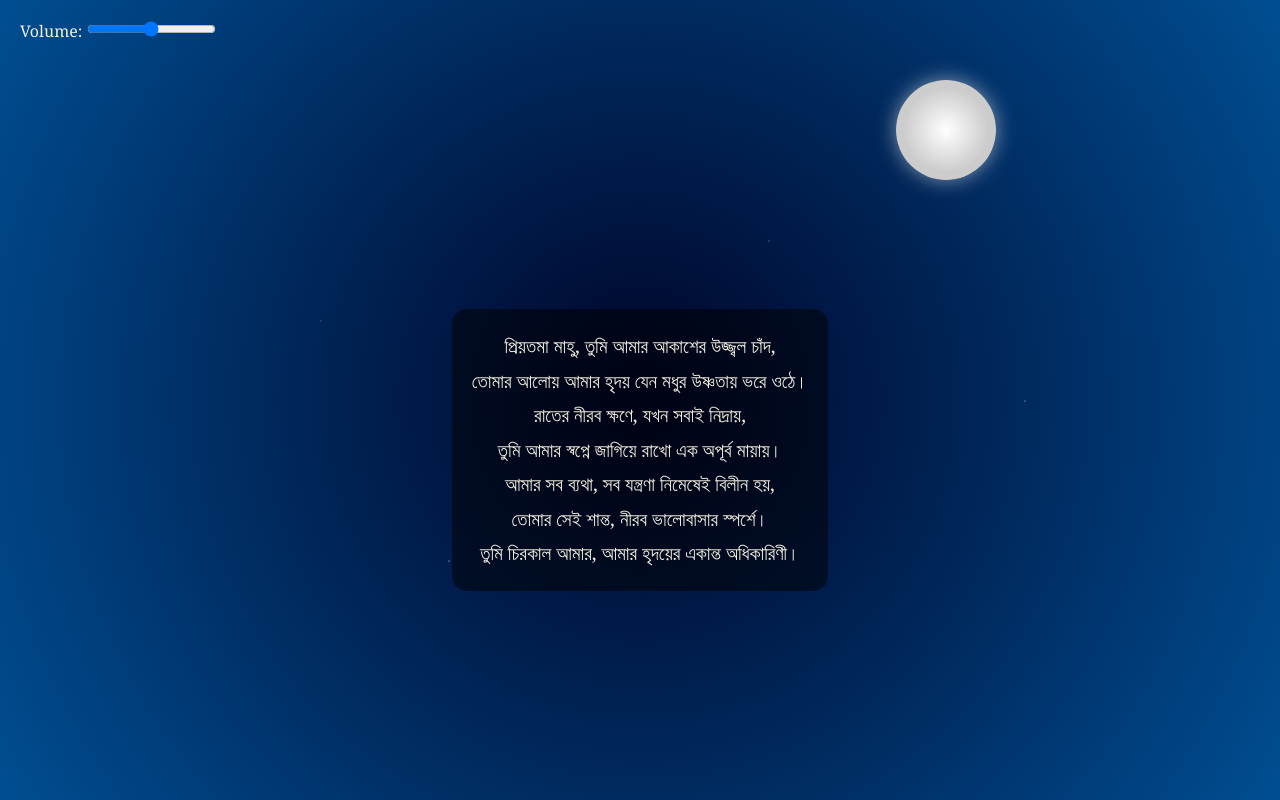
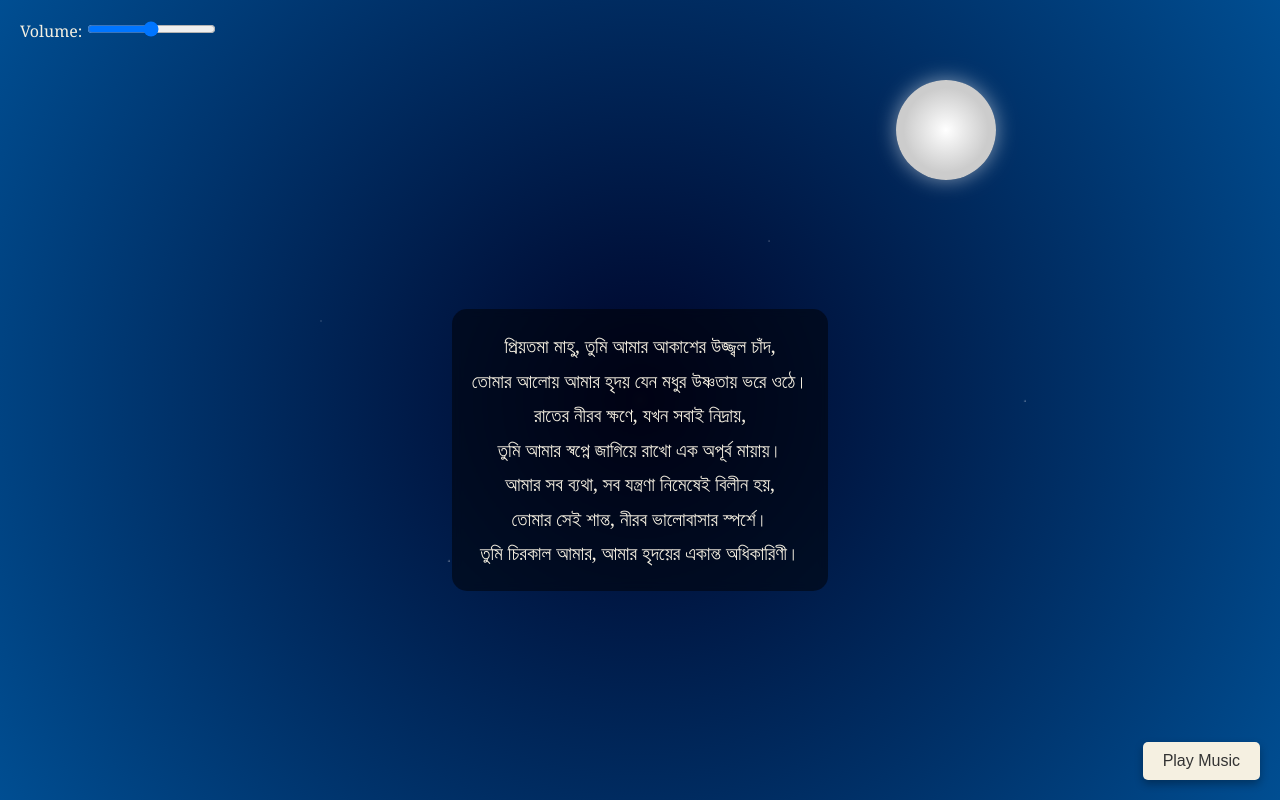
Before and after one commit to jehadjoy55/loggilock, a plain HTML site: page index.html in a window 1280 px wide. Drawn offline with Linux system fonts and the light colour scheme.

Commit message:
Update index.html

```diff
--- a/index.html
+++ b/index.html
@@ -83,6 +83,30 @@
             left: 20px;
             color: #f5f0e1;
         }
+
+        /* Play/Pause Button Styling */
+        .play-pause-btn {
+            position: fixed;
+            bottom: 20px;
+            right: 20px;
+            background-color: #f5f0e1;
+            color: #333;
+            border: none;
+            padding: 10px 20px;
+            border-radius: 5px;
+            font-size: 1rem;
+            cursor: pointer;
+            box-shadow: 0 4px 8px rgba(0, 0, 0, 0.3);
+        }
+
+        .play-pause-btn:hover {
+            background-color: #ff4081;
+            color: #fff;
+        }
+
+        .play-pause-btn:active {
+            background-color: #e31b6d;
+        }
     </style>
 </head>
 <body>
@@ -106,10 +130,13 @@
     </div>
 
     <!-- Background Music -->
-    <audio id="backgroundMusic" loop autoplay>
+    <audio id="backgroundMusic" loop>
         <source src="loveu.mp3" type="audio/mp3">
         Your browser does not support the audio element.
     </audio>
+
+    <!-- Play/Pause Button -->
+    <button class="play-pause-btn" id="playPauseBtn" onclick="toggleMusic()">Play Music</button>
 
     <!-- Volume Control -->
     <div class="volume-control">
@@ -121,6 +148,7 @@
         // Set up volume control for music
         const backgroundMusic = document.getElementById('backgroundMusic');
         const volumeControl = document.getElementById('volume');
+        const playPauseBtn = document.getElementById('playPauseBtn');
 
         function adjustVolume() {
             backgroundMusic.volume = volumeControl.value;
@@ -128,6 +156,17 @@
 
         // Initial volume setup
         backgroundMusic.volume = 0.5;
+
+        // Play/Pause music
+        function toggleMusic() {
+            if (backgroundMusic.paused) {
+                backgroundMusic.play();
+                playPauseBtn.textContent = "Pause Music";
+            } else {
+                backgroundMusic.pause();
+                playPauseBtn.textContent = "Play Music";
+            }
+        }
     </script>
 </body>
 </html>
```
